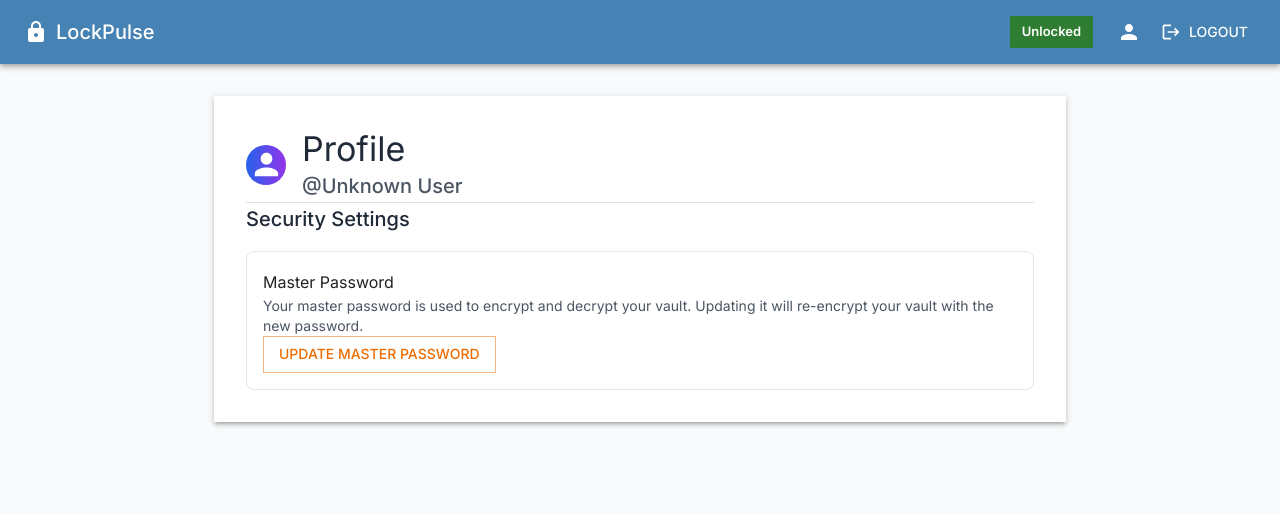
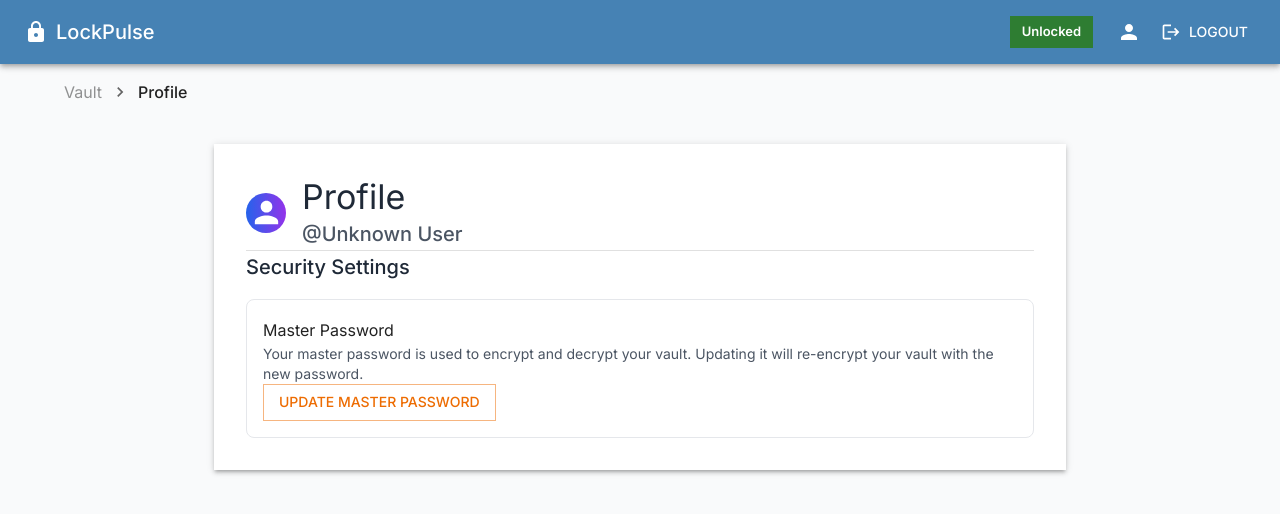
Before and after one commit to tirathsharma098/lock_pulse_client, a Next.js app: page /vault/profile in a window 1280 px wide. Shown: the top 514 px of the page. Built offline with nearby package versions, Linux system fonts and the light colour scheme; no server answers.

Commit message:
add bread crumb

```diff
--- a/src/app/vault/layout.tsx
+++ b/src/app/vault/layout.tsx
@@ -7,18 +7,88 @@ import {
   Typography,
   Button,
   IconButton,
-  Chip
+  Chip,
+  Breadcrumbs,
+  Container
 } from '@mui/material';
 import {
   Lock as LockIcon,
   Logout as LogoutIcon,
-  Person as PersonIcon
+  Person as PersonIcon,
+  NavigateNext as NavigateNextIcon
 } from '@mui/icons-material';
-import { useRouter } from 'next/navigation';
+import { useRouter, usePathname } from 'next/navigation';
 import { useVault } from '@/contexts/VaultContext';
 import { authService } from '@/services';
 import { toast } from 'sonner';
 import Link from 'next/link';
+
+function VaultBreadcrumbs() {
+  const pathname = usePathname();
+  const router = useRouter();
+
+  const breadcrumbMap: Record<string, string> = {
+    '/vault': 'Vault',
+    '/vault/profile': 'Profile',
+  };
+
+  const pathSegments = pathname.split('/').filter(Boolean);
+  const breadcrumbs = [];
+
+  // Build breadcrumb trail
+  let currentPath = '';
+  for (const segment of pathSegments) {
+    currentPath += `/${segment}`;
+    const label = breadcrumbMap[currentPath];
+    if (label) {
+      breadcrumbs.push({
+        path: currentPath,
+        label,
+        isCurrent: currentPath === pathname
+      });
+    }
+  }
+
+  if (breadcrumbs.length <= 1) return null;
+
+  return (
+    <Container maxWidth="lg" sx={{ mt: 2, mb: 1 }}>
+      <Breadcrumbs
+        separator={<NavigateNextIcon fontSize="small" />}
+        aria-label="breadcrumb"
+      >
+        {breadcrumbs.map((crumb) => (
+          crumb.isCurrent ? (
+            <Typography key={crumb.path} color="text.primary" sx={{ fontWeight: 500 }}>
+              {crumb.label}
+            </Typography>
+          ) : (
+            <Link
+              key={crumb.path}
+              href={crumb.path}
+              style={{
+                textDecoration: 'none',
+                color: 'inherit',
+                opacity: 0.7
+              }}
+            >
+              <Typography
+                sx={{
+                  '&:hover': {
+                    textDecoration: 'underline',
+                    opacity: 1
+                  }
+                }}
+              >
+                {crumb.label}
+              </Typography>
+            </Link>
+          )
+        ))}
+      </Breadcrumbs>
+    </Container>
+  );
+}
 
 function VaultHeader() {
   const { wipeVaultKey } = useVault();
@@ -81,9 +151,10 @@ export default function VaultLayout({
   children: React.ReactNode;
 }) {
   return (
-      <div className="min-h-screen bg-gray-50">
-        <VaultHeader />
-        {children}
-      </div>
+    <div className="min-h-screen bg-gray-50">
+      <VaultHeader />
+      <VaultBreadcrumbs />
+      {children}
+    </div>
   );
 }
```
